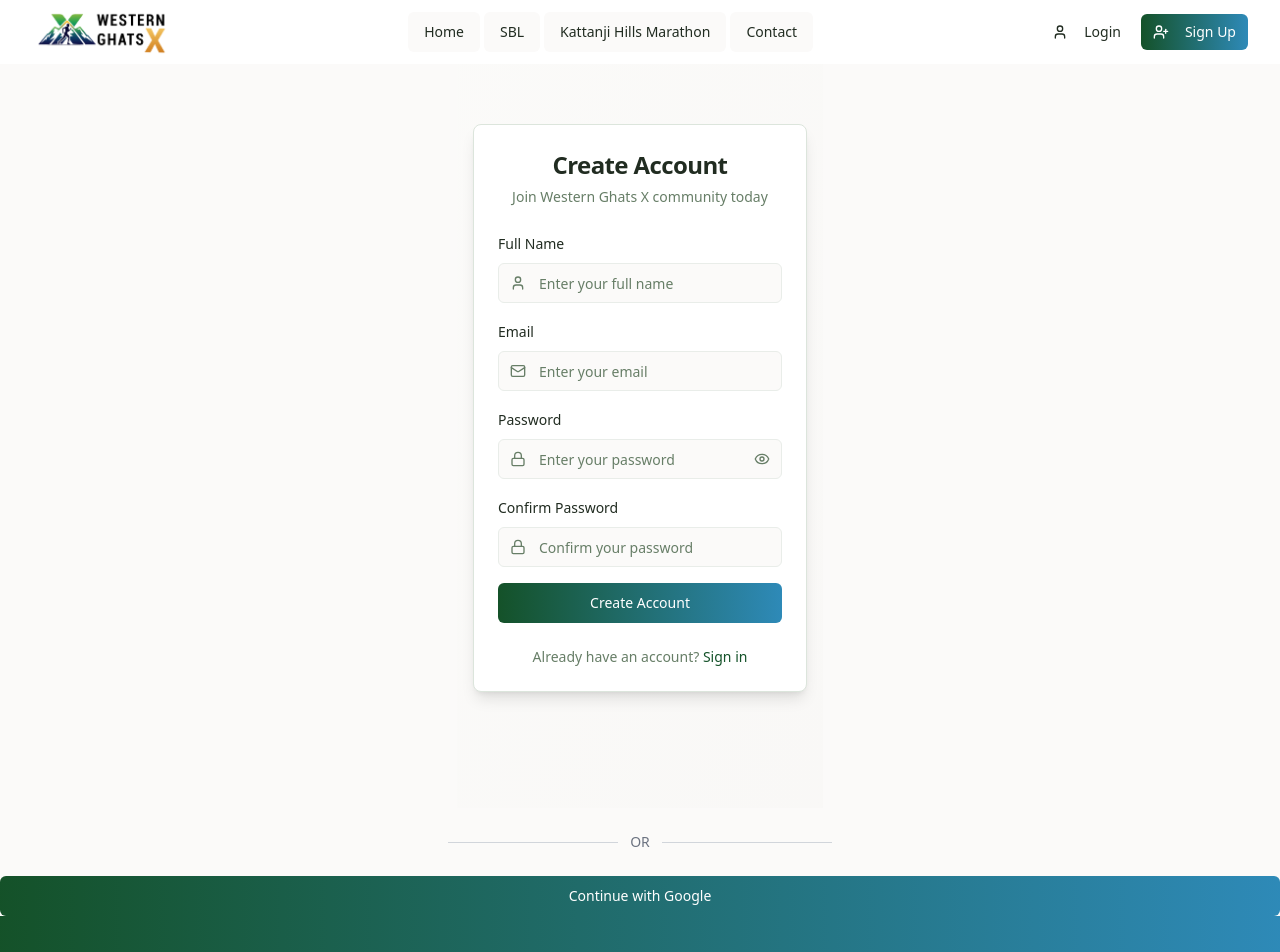
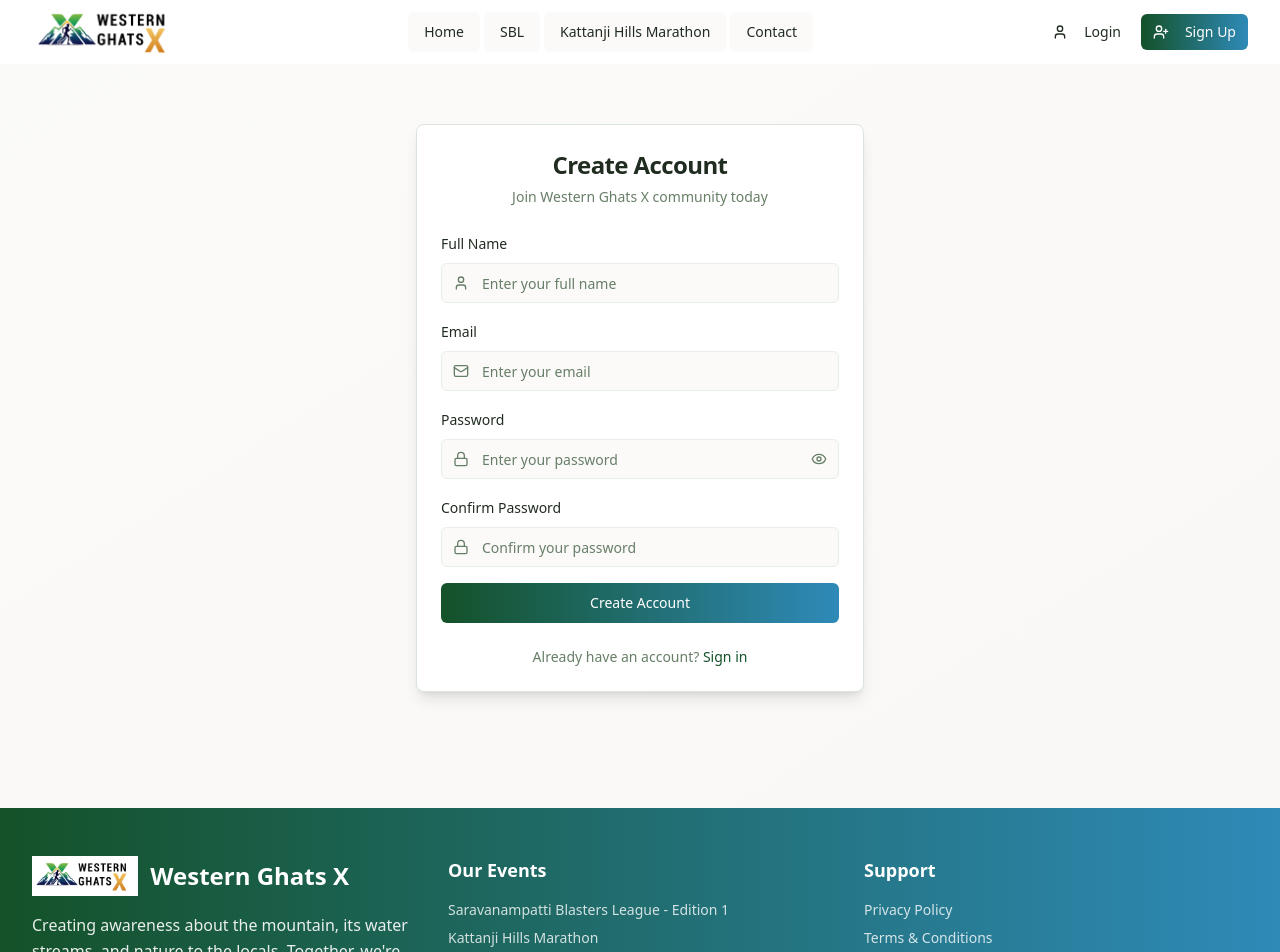
Before and after one commit to sathiyamoorthybot/western-ghats-x, a React (Vite) app: page /signup in a window 1280 px wide. Shown: the top 952 px of the page. Built offline with nearby package versions, Linux system fonts and the light colour scheme.

Commit message:
Reverted to commit 826bee93f466e3535a98820fe27a7ec84584c80f

```diff
--- a/src/App.tsx
+++ b/src/App.tsx
@@ -3,7 +3,6 @@ import { Toaster as Sonner } from "@/components/ui/sonner";
 import { TooltipProvider } from "@/components/ui/tooltip";
 import { QueryClient, QueryClientProvider } from "@tanstack/react-query";
 import { BrowserRouter, Routes, Route } from "react-router-dom";
-import AuthCallback from "@/pages/AuthCallback";
 import { AuthProvider } from "@/hooks/useAuth";
 import Layout from "./components/Layout";
 import Index from "./pages/Index";
@@ -53,8 +52,6 @@ const App = () => (
               <Route path="login" element={<Login />} />
               <Route path="signup" element={<SignUp />} />
               <Route path="*" element={<NotFound />} />
-              <Route path="auth/callback" element={<AuthCallback />} />
-
             </Route>
           </Routes>
         </BrowserRouter>
--- a/src/components/GoogleSignInButton.tsx
+++ /dev/null
@@ -1,26 +0,0 @@
-import { Button } from "@/components/ui/button";
-import { supabase } from "@/lib/supabaseClient";
-
-export default function GoogleSignInButton() {
-  const handleLogin = async () => {
-    const { error } = await supabase.auth.signInWithOAuth({
-      provider: "google",
-      options: {
-        redirectTo: `${window.location.origin}/auth/callback`, // works for localhost & prod
-      },
-    });
-
-    if (error) {
-      console.error("Error logging in with Google:", error.message);
-    }
-  };
-
-  return (
-    <Button
-      onClick={handleLogin}
-      className="w-full bg-red-500 hover:bg-red-600 text-white"
-    >
-      Continue with Google
-    </Button>
-  );
-}
--- a/src/pages/AuthCallback.tsx
+++ /dev/null
@@ -1,31 +0,0 @@
-// src/pages/AuthCallback.tsx
-import { useEffect } from "react";
-import { supabase } from "@/lib/supabase";
-import { useNavigate } from "react-router-dom";
-
-export default function AuthCallback() {
-  const navigate = useNavigate();
-
-  useEffect(() => {
-    const finishLogin = async () => {
-      const { data, error } = await supabase.auth.getSession();
-
-      if (error) {
-        console.error("Auth error:", error.message);
-        navigate("/");
-        return;
-      }
-
-      if (data.session) {
-        console.log("✅ User logged in:", data.session.user);
-        // You can also store session in context/localStorage here
-        navigate("/dashboard");
-      } else {
-        navigate("/");
-      }
-    };
-    finishLogin();
-  }, [navigate]);
-
-  return <p className="text-center mt-10">Signing you in...</p>;
-}
--- a/src/pages/Login.tsx
+++ b/src/pages/Login.tsx
@@ -1,27 +1,14 @@
 import AuthForm from "@/components/AuthForm";
 import Header from "@/components/Header";
 import Footer from "@/components/Footer";
-import GoogleSignInButton from "@/components/GoogleSignInButton";
 
 const Login = () => {
   return (
     <div className="min-h-screen flex flex-col">
       <Header />
-      <div className="flex-1 pt-2 flex flex-col items-center">
-        {/* Email / Password Login */}
+      <div className="flex-1 pt-2">
         <AuthForm type="login" />
-
-        {/* Divider */}
-        <div className="my-6 flex items-center w-full max-w-sm">
-          <div className="flex-grow border-t border-gray-300"></div>
-          <span className="mx-3 text-gray-500 text-sm">OR</span>
-          <div className="flex-grow border-t border-gray-300"></div>
-        </div>
-
-        {/* Google Sign-in Button */}
-        <GoogleSignInButton />
       </div>
-      <Footer />
     </div>
   );
 };
--- a/src/pages/SignUp.tsx
+++ b/src/pages/SignUp.tsx
@@ -1,27 +1,14 @@
 import AuthForm from "@/components/AuthForm";
 import Header from "@/components/Header";
 import Footer from "@/components/Footer";
-import GoogleSignInButton from "@/components/GoogleSignInButton";
 
 const SignUp = () => {
   return (
     <div className="min-h-screen flex flex-col">
       <Header />
-      <div className="flex-1 pt-2 flex flex-col items-center">
-        {/* Existing signup form */}
+      <div className="flex-1 pt-2">
         <AuthForm type="signup" />
-
-        {/* Divider */}
-        <div className="my-6 flex items-center w-full max-w-sm">
-          <div className="flex-grow border-t border-gray-300"></div>
-          <span className="mx-3 text-gray-500 text-sm">OR</span>
-          <div className="flex-grow border-t border-gray-300"></div>
-        </div>
-
-        {/* Google Sign-in Button */}
-        <GoogleSignInButton />
       </div>
-      <Footer />
     </div>
   );
 };
```
Also changed, not shown: package.json (+5 -10 lines), 1 other file (tests, documents, lock files or other folders).
